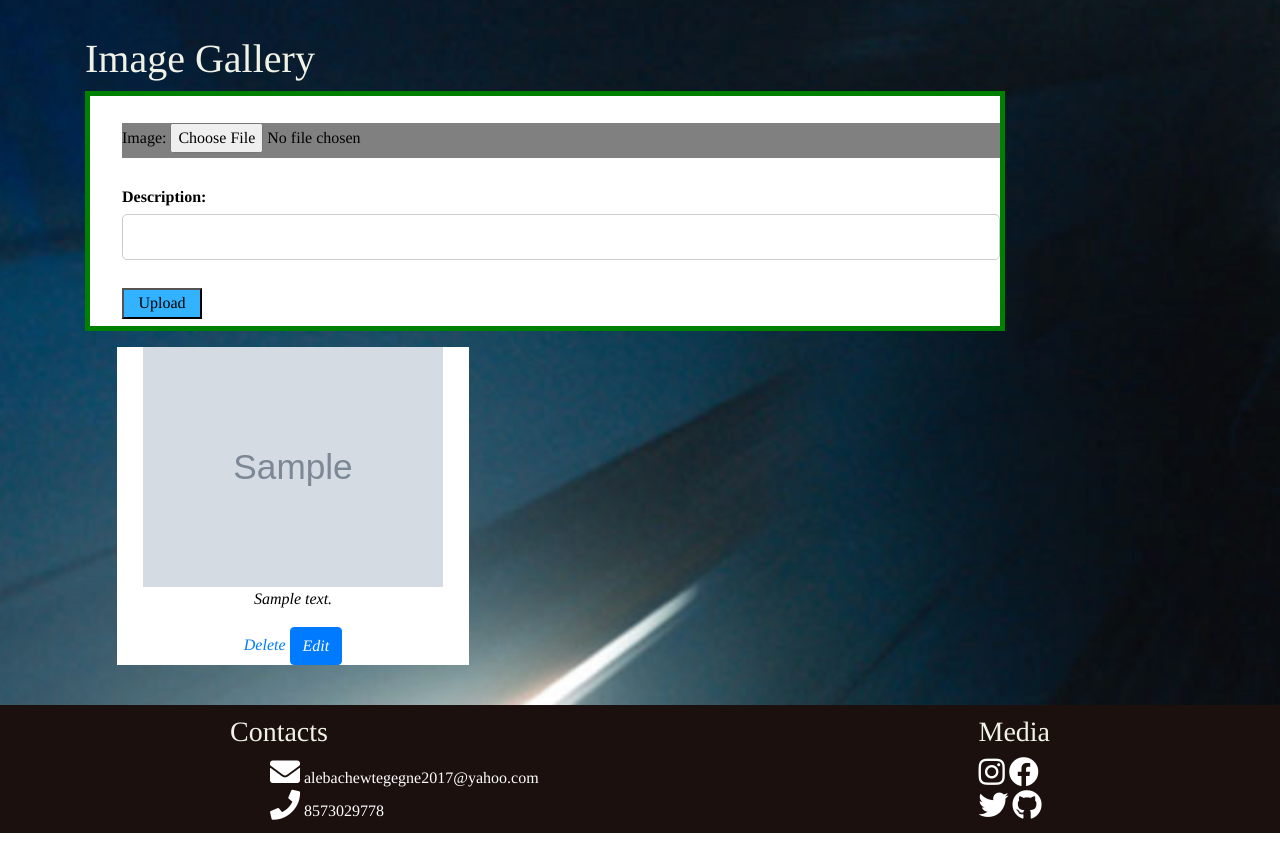
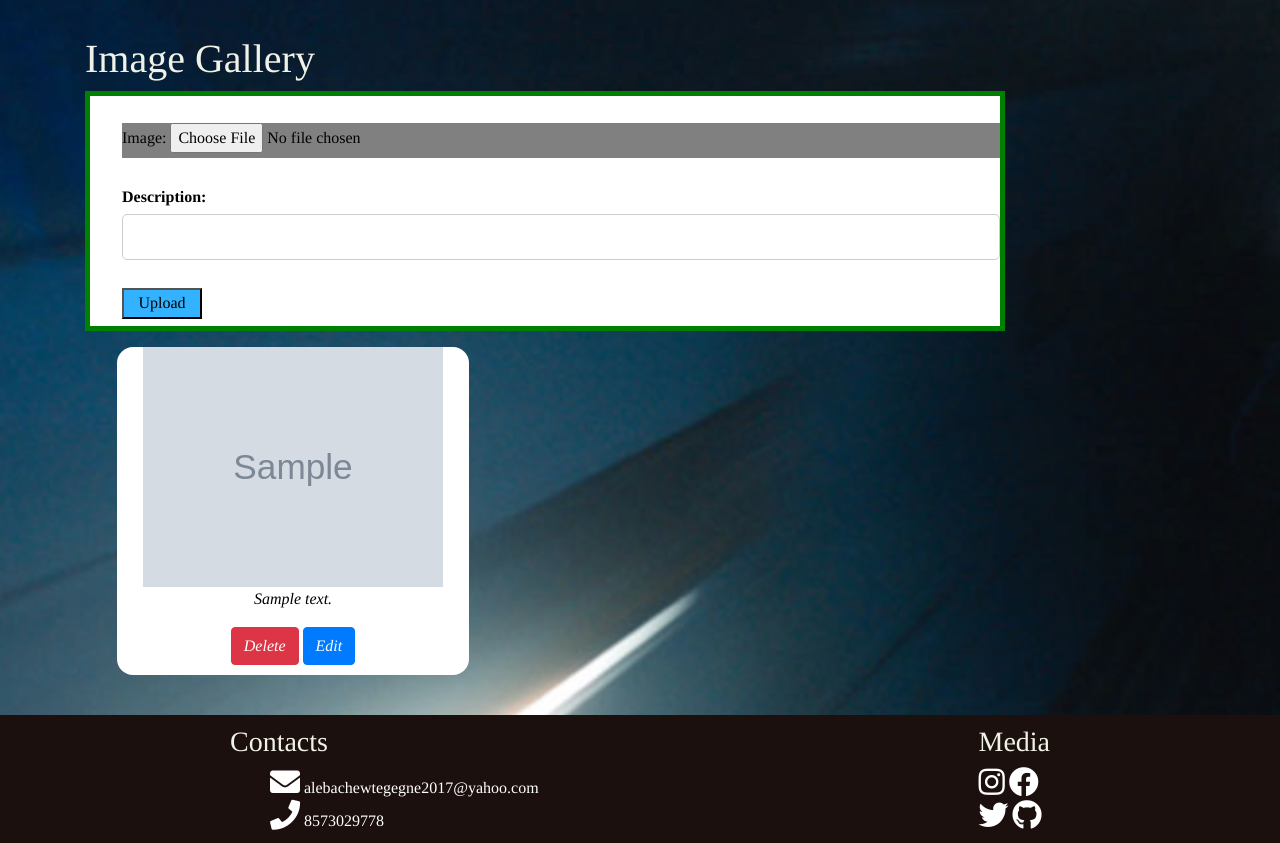
Before and after one commit to atmelaku/melakuPortifolio, a Django app: page /gallery/ in a window 1280 px wide. Shown: the part 65-908 px from the top of the page. Run offline with Django 4.2, Linux system fonts and the light colour scheme; a user stored in the database is signed in; tables that the repository leaves empty hold one stand-in row (values such as "Sample post"); grey boxes marked "Sample" are stand-in pictures; some libraries are stand-ins or nearby versions.

Commit message:
added css for delete and edit image btns

```diff
--- a/blog/static/blog/main.css
+++ b/blog/static/blog/main.css
@@ -185,11 +185,16 @@ div.picture {
   width: 22rem;
   margin-bottom: 20px;
   margin-left: 2rem;
+  border-radius: 1rem;
 }
 .image-item img {
-  min-width: 200px;
+  min-width: 240px;
   max-width: 300px;
   min-height: 240px;
+
+}
+.btn-danger, .btn-primary{
+  margin-bottom: 10px;
 
 }
 .upload #cancel-btn {
--- a/blog/templates/blog/base.html
+++ b/blog/templates/blog/base.html
@@ -18,7 +18,7 @@
   {% if title %}
   <title>Django Blog - {title}</title>
   {% else %}
-  <title>Django Blog </title>
+  <title>amelaku website</title>
   {% endif%}
 </head>
 
--- a/blog/templates/blog/gallery.html
+++ b/blog/templates/blog/gallery.html
@@ -42,7 +42,7 @@
         <div class="image-item">
             <img src="{{ image.image.url }}" alt="{{ image.description }}" style="max-height:300px">
             <p class="image-description">{{ image.description }}</p>
-            <a href="{% url 'delete-image' image.id %}">Delete</a>
+            <a href="{% url 'delete-image' image.id %}" class="btn btn-danger">Delete</a>
             <a href="{% url 'edit-image' image.id %}" class="btn btn-primary">Edit</a>
 
         </div>
--- a/blog/views.py
+++ b/blog/views.py
@@ -15,6 +15,7 @@ from django.contrib.auth.mixins import (
                 )
 from .forms import UploadImages, EditImageForm
 from .models import Images
+from django.contrib.auth.decorators import login_required
 
 def home(request):
 
@@ -82,7 +83,7 @@ class PostDeleteView(LoginRequiredMixin, UserPassesTestMixin, DeleteView):
 
 
 from django.contrib import messages
-
+@login_required
 def gallery(request):
     if request.method == "POST":
         img_form = UploadImages(request.POST, request.FILES)
@@ -101,7 +102,7 @@ def gallery(request):
     }
 
     return render(request, "blog/gallery.html", context)
-
+@login_required
 def delete_image(request, image_id):
     image = get_object_or_404(Images, pk=image_id)
     if request.method == "POST":
@@ -113,7 +114,7 @@ def delete_image(request, image_id):
     }
 
     return render(request, "blog/delete_image_confirm.html", context)
-
+@login_required
 def edit_image(request, image_id):
     image = get_object_or_404(Images, pk=image_id)
     if request.method == "POST":
```
